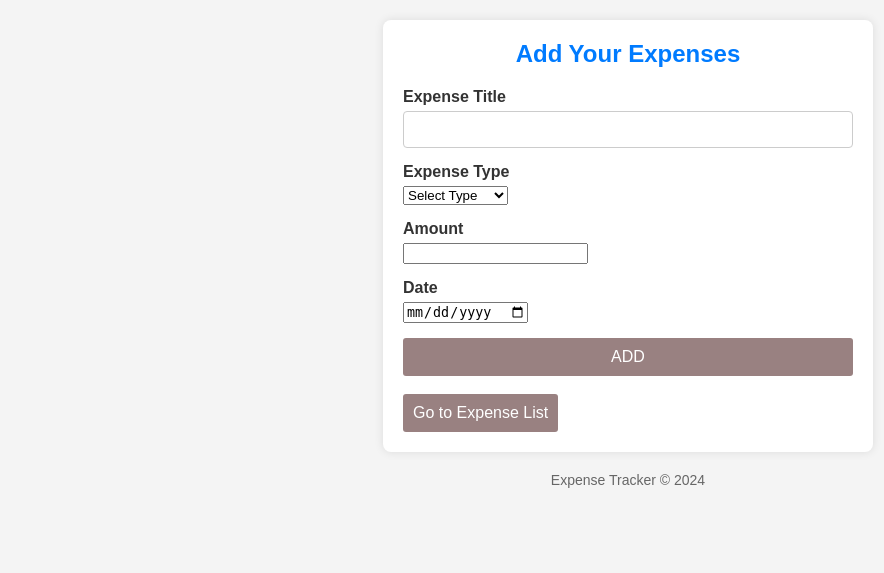
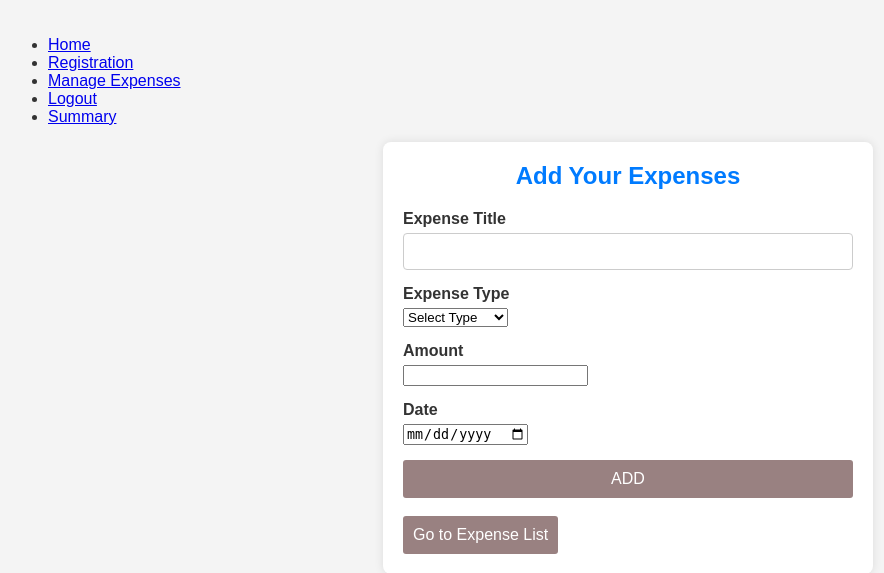
Before and after one commit to rajesh-eegala/ExpenSync, a Django app: page /manage_expenses/ in a window 1280 px wide. Shown: the top 573 px of the page, without its empty margins (12-896 px from the left). Run offline with Django 5.2, Linux system fonts and the light colour scheme; the visitor is signed in with stand-in values (Sample User, id 1).

```diff
--- a/ExpenseTracker/static/summary.css
+++ b/ExpenseTracker/static/summary.css
@@ -40,7 +40,7 @@ h2 {
     flex: 1; /* Allow charts to grow and shrink equally */
     min-width: 300px; /* Ensure charts don't get too small */
     max-width: calc(50% - 10px); /* Ensure charts do not exceed half the container width with gap considered */
-    background-color: #f4f4f4;
+    background-color: #f1ebeb;
     padding: 10px;
     border-radius: 8px;
     box-shadow: 0 0 5px rgba(0, 0, 0, 0.1);
--- a/ExpenseTracker/templates/manage_expenses.html
+++ b/ExpenseTracker/templates/manage_expenses.html
@@ -7,6 +7,20 @@
     <link rel="stylesheet" href="{% static 'test.css' %}">
 </head>
 <body>
+    <nav>
+        <ul>
+
+            <li class="current"><a href="{% url 'home' %}">Home</a></li>
+            <li><a href="{% url 'register' %}">Registration</a></li>
+            <li><a href="{% url 'manage_expenses' %}">Manage Expenses</a></li>
+            {% if user.is_authenticated %}
+                <li><a href="{% url 'logout' %}">Logout</a></li>
+            {% else %}
+                <li><a href="{% url 'login' %}">Login</a></li>
+            {% endif %}
+            <li><a href="{% url 'summary' %}">Summary</a></li>
+        </ul>
+    </nav>
     <div class="container">
         <!-- Create a New Expense Section -->
         <section id="create-expense">
--- a/ExpenseTracker/templates/summary.html
+++ b/ExpenseTracker/templates/summary.html
@@ -14,7 +14,7 @@
         <div>
             <h2>Total Expenses</h2>
             <p>Number of Expenses: {{ total_expenses.total_count }}</p>
-            <p>Total Amount Spent: <br>Rs:{{ total_expenses.total_amount }}</p>
+            <p>Total Amount Spent: ₹{{ total_expenses.total_amount }}</p>
         </div>
         <br>
         <div class="chart-container">
```
